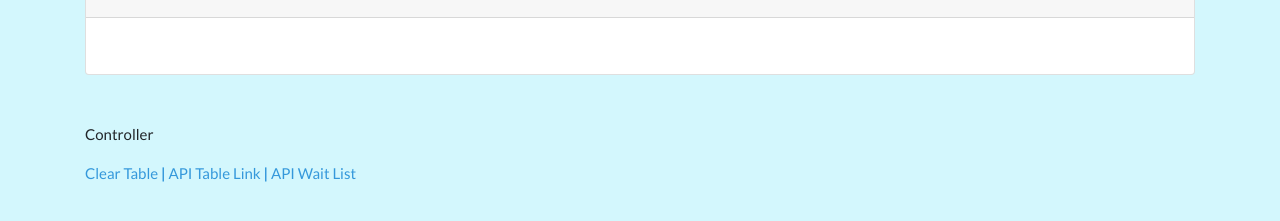
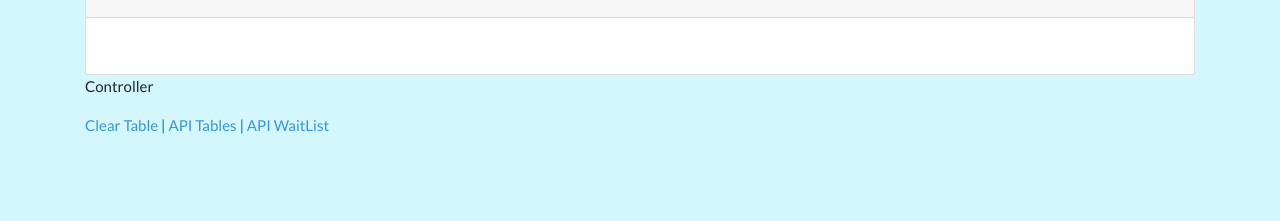
Before and after one commit to campbelllm/hotRestaurant, a website: page public/tables.html in a window 1280 px wide. Shown: the part 645-866 px from the top of the page. Drawn offline with nearby package versions, Linux system fonts and the light colour scheme; no server answers.

Commit message:
update the footer API links

```diff
--- a/public/tables.html
+++ b/public/tables.html
@@ -19,7 +19,7 @@
         <div style="margin-top: 80px;" class="jumbotron text-center">
             <h1 class="display-4"><i class="fas fa-pepper-hot"></i>Hot Restaurant</h1>
             <h4 class="mt-4 h4text">Current Reservations and Waiting List</h4>
-            <a class="btn btn-primary btn-lg mt-4 btn-danger text-light" href="/notes" role="button">Make
+            <a class="btn btn-primary btn-lg mt-4 btn-danger text-light" href="/reserve" role="button">Make
                 Reservation</a>
             <a class="btn btn-primary btn-lg mt-4 btn-danger text-light" href="./index.html">
                 <i class="fas fa-pepper-hot"></i>
@@ -48,23 +48,16 @@
             </div>
         </div>
     </div>
-
-
     <footer>
-        <div class="container mt-5">
+        <div class="container">
             <p>Controller</p>
             <a class="text-info" href="#">Clear Table <strong>|</strong></a>
-            <a class="text-info" href="#">API Table Link <strong>|</strong> </a>
-            <a class="text-info" href="#">API Wait List</a>
-
-
+            <a class="text-info" href="/api/tables">API Tables <strong>|</strong> </a>
+            <a class="text-info" href="/api/waitlist">API WaitList</a>
         </div>
-
     </footer>
-
     <script src="https://cdnjs.cloudflare.com/ajax/libs/jquery/3.3.1/jquery.min.js"></script>
     <script src="./assets/js/index.js"></script>
-
 </body>
 
 </html>
```
Also changed, not shown: public/index.html (+2 -5 lines), public/reserve.html (+4 -9 lines).
